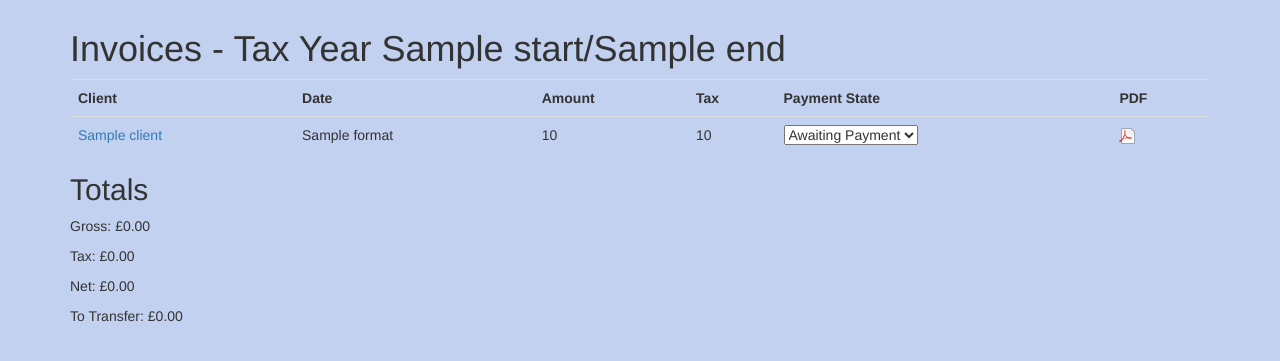
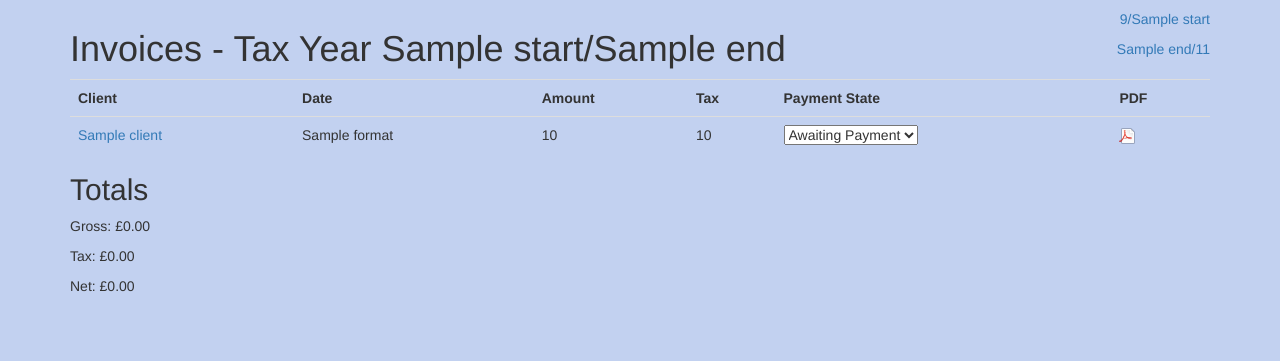
Before and after one commit to jamesfowkes/TimeTracker, a Flask app: template TimeTracker/templates/invoices.template.html in a window 1280 px wide. Shown: the part 91-452 px from the top of the page. Run offline with Flask 2, Linux system fonts and the light colour scheme; the template is opened without the code that fills it: most values are stand-ins (such as "Sample title", 1, 10 or a date in 2020); parts of the project's set-up code (start-up, migrations or seed data) failed here and were passed over; some libraries are stand-ins or nearby versions.

Commit message:
Add tax years to invoices view HTML

```diff
--- a/TimeTracker/templates/invoices.template.html
+++ b/TimeTracker/templates/invoices.template.html
@@ -36,9 +36,23 @@
 
 {% block content %}
 <div class="container">
-    <h1>
-    Invoices - Tax Year {{year['start']}}/{{year['end']}}
-    </h1>
+
+    <div class="row">
+        <div class="col-md-10">
+            <h1>
+                Invoices - Tax Year {{year['start']}}/{{year['end']}}
+            </h1>
+        </div>
+
+        <div class="col-md-2">
+            <p class="text-right">
+                <a href="{{url_for('render_invoices_for_year', year=(year['start']|int)-1)}}">{{year['start']|int - 1}}/{{year['start']}}</a>
+            </p>
+            <p class="text-right">
+                <a href="{{url_for('render_invoices_for_year', year=(year['start']|int)+1)}}">{{year['end']}}/{{year['end']|int + 1}}</a>
+            </p>
+        </div>
+    </div>
 
     {{ render_full_invoices_table(invoices) }}
 
@@ -47,7 +61,6 @@
         <p><span class="strong">Gross: </span>{{"£%.2f" | format(totals.Gross)}}</p>
         <p><span class="strong">Tax: </span>{{"£%.2f" | format(totals.Tax)}}</p>
         <p><span class="strong">Net: </span>{{"£%.2f" | format(totals.Net)}}</p>
-        <p><span class="strong">To Transfer: </span>{{"£%.2f" | format(totals.ToTransfer)}}</p>
     </div>
 </div>
 
```
